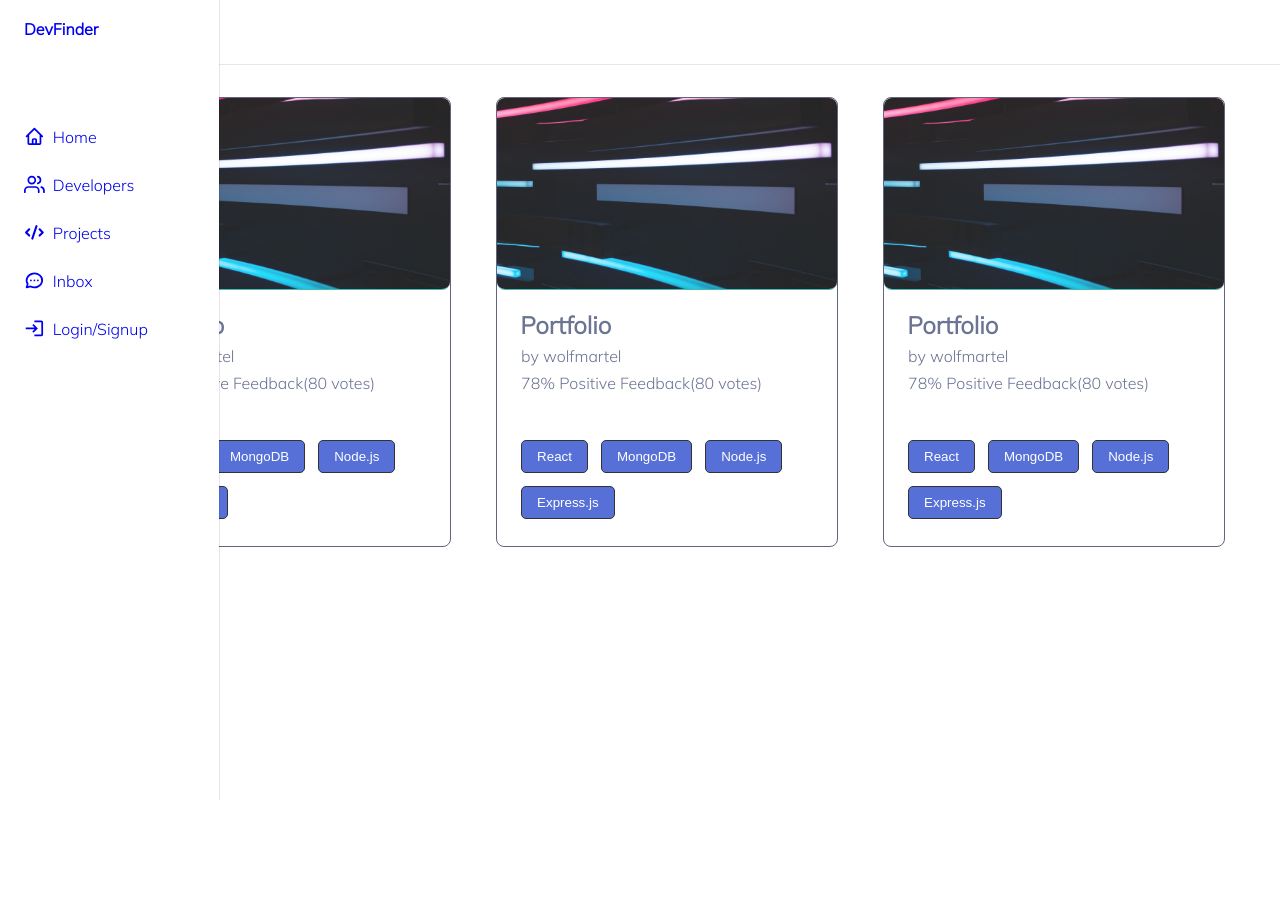
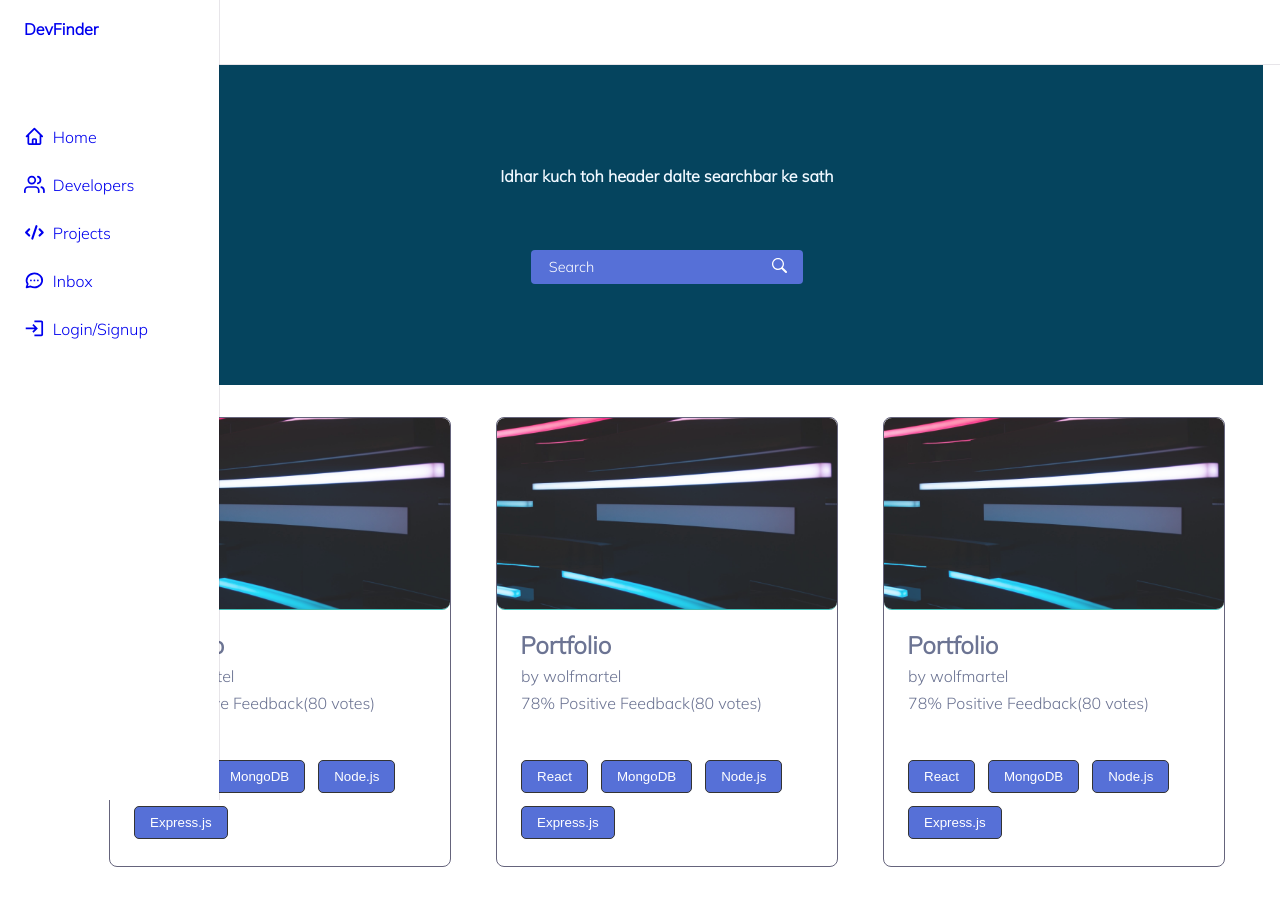
Before and after one commit to atharvabhide/DevFinder, a React (Vite) app: page /projects in a window 1280 px wide. Before the commit the page ends 800 px from the top, so only its background shows below. Built offline with nearby package versions, Linux system fonts and the light colour scheme.

Commit message:
feat: Add header to Projects

```diff
--- a/src/components/ProjectCard/ProjectCard.jsx
+++ b/src/components/ProjectCard/ProjectCard.jsx
@@ -7,7 +7,7 @@ export const ProjectCard = (props) => {
     <>
         <div className={styles.card}>
             <div className={styles.banner}>
-                <img className={styles.projectImage} src={Banner} alt="" />
+                <img className={styles.projectImage} src={props.image} alt="" />
             </div>
             <ul>
                 <li className={styles.projectTitle}><b>{props.projectName}</b></li>
--- a/src/pages/Projects/Projects.jsx
+++ b/src/pages/Projects/Projects.jsx
@@ -1,5 +1,7 @@
 import React from 'react'
 import styles from './Projects.module.css'
+import ProjectImage from '../../assets/banner2.jpg'
+import { SearchBar } from '../../components/SearchBar/SearchBar'
 import { ProjectCard } from '../../components/ProjectCard/ProjectCard'
 
 export const Projects = () => {
@@ -7,11 +9,13 @@ export const Projects = () => {
     <>
       <div className={styles.wrapper}>
         <div className={styles.header}>
-
+            Idhar kuch toh header dalte searchbar ke sath
+            <SearchBar />
         </div>
         <div className={styles.projects}>
 
           <ProjectCard
+            image={ProjectImage}
             projectName="Portfolio"
             projectDeveloper="wolfmartel"
             projectFeedback="78%"
@@ -23,6 +27,8 @@ export const Projects = () => {
             tool4="Express.js"
           />
           <ProjectCard
+            image={ProjectImage}
+
             projectName="Portfolio"
             projectDeveloper="wolfmartel"
             projectFeedback="78%"
@@ -34,6 +40,7 @@ export const Projects = () => {
             tool4="Express.js"
           />
           <ProjectCard
+            image={ProjectImage}
             projectName="Portfolio"
             projectDeveloper="wolfmartel"
             projectFeedback="78%"
--- a/src/pages/Projects/Projects.module.css
+++ b/src/pages/Projects/Projects.module.css
@@ -1,3 +1,15 @@
+.header{
+    background-color: #05445E;
+    height: 40vh;
+    display: flex;
+    flex-direction: column;
+    gap: 4em;
+    justify-content: center;
+    align-items: center;
+    color: aliceblue;
+    font-weight: 900;
+}
+
 .projects{
     display: grid;
     margin: 0 2em;
```
